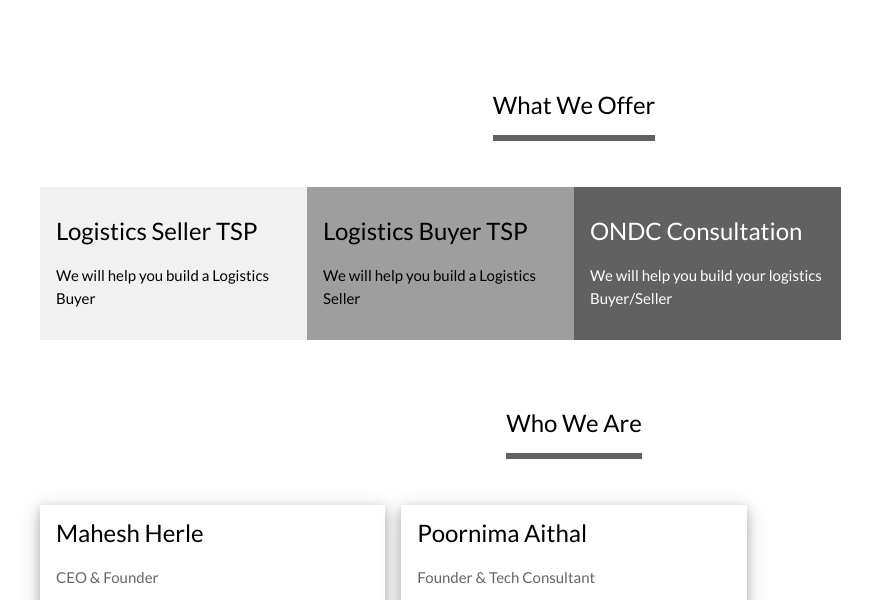
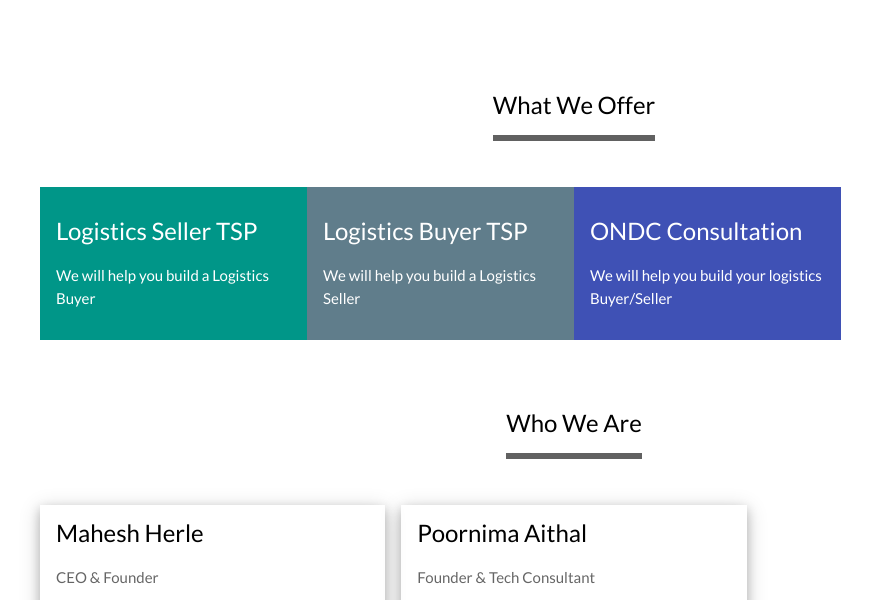
Before and after one commit to Poornima-Aithal/tsp-website, a plain HTML site: page index.html in a window 1280 px wide. Shown: the part 187-787 px from the top of the page, without its empty margins (66-938 px from the left). Drawn offline with nearby package versions, Linux system fonts and the light colour scheme.

Commit message:
Some more changes

```diff
--- a/index.html
+++ b/index.html
@@ -48,17 +48,17 @@
             <div class="w3-center w3-padding-64">
                 <span class="w3-xlarge w3-bottombar w3-border-dark-grey w3-padding-16">What We Offer</span>
             </div>
-            <div class="w3-col l3 m6 w3-light-grey w3-container w3-padding-16">
+            <div class="w3-col l3 m6 w3-teal w3-container w3-padding-16">
                 <h3>Logistics Seller TSP</h3>
                 <p>We will help you build a Logistics Buyer</p>
             </div>
 
-            <div class="w3-col l3 m6 w3-grey w3-container w3-padding-16">
+            <div class="w3-col l3 m6 w3-blue-grey w3-container w3-padding-16">
                 <h3>Logistics Buyer TSP</h3>
                 <p>We will help you build a Logistics Seller</p>
             </div>
 
-            <div class="w3-col l3 m6 w3-dark-grey w3-container w3-padding-16">
+            <div class="w3-col l3 m6 w3-indigo w3-container w3-padding-16">
                 <h3>ONDC Consultation</h3>
                 <p>We will help you build your logistics Buyer/Seller</p>
             </div>
```
